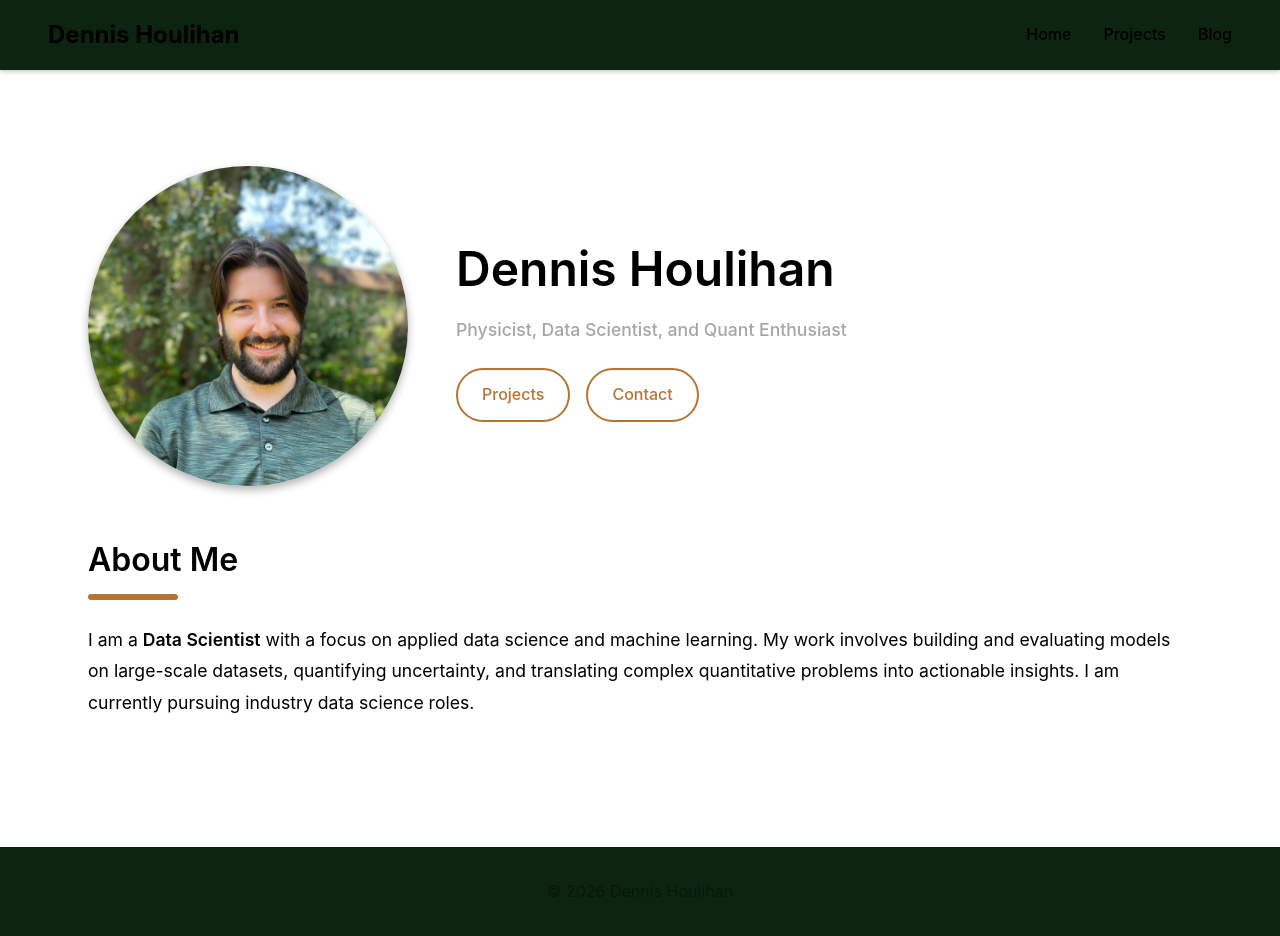
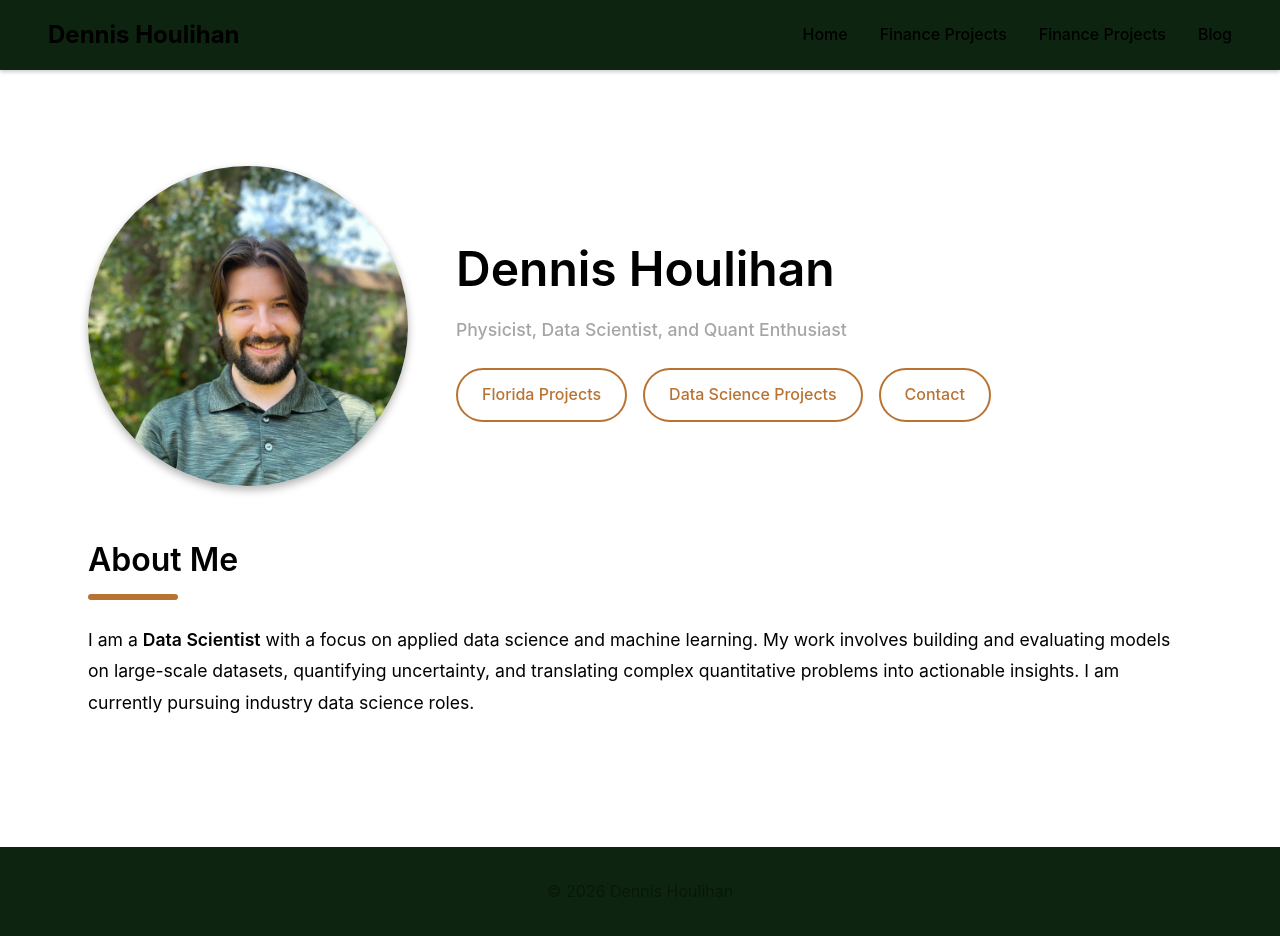
Before and after one commit to DJHoulihan/DJHoulihan.github.io, a Jekyll site: the page built from index.html, in a window 1280 px wide and 952 px high. Shown: the top 936 px of the window. Built offline with Jekyll 4.4.1, drawn with Linux system fonts in a browser that asks for light colours.

Commit message:
Added folders for projects and blog

```diff
--- /dev/null
+++ b/Blog/index.html
@@ -0,0 +1,4 @@
+---
+layout: default
+collectionpage: posts
+---
--- /dev/null
+++ b/Data Science Projects/index.html
@@ -0,0 +1,4 @@
+---
+layout: default
+collectionpage: dsprojects
+---
--- /dev/null
+++ b/Finance Projects/index.html
@@ -0,0 +1,4 @@
+---
+layout: default
+collectionpage: fprojects
+---
--- a/_layouts/default.html
+++ b/_layouts/default.html
@@ -14,8 +14,9 @@
       <nav>
         <ul>
           <li><a href="/">Home</a></li>
-          <li><a href="/projects/">Projects</a></li>
-          <li><a href="/blog/">Blog</a></li>
+          <li><a href="/Finance Projects/">Finance Projects</a></li>
+          <li><a href="/Data Science Projects/">Finance Projects</a></li>
+          <li><a href="/Blog/">Blog</a></li>
         </ul>
       </nav>
     </div>
--- a/index.html
+++ b/index.html
@@ -14,8 +14,9 @@
     <h1>Dennis Houlihan</h1>
     <div class="hero-subtitle">Physicist, Data Scientist, and Quant Enthusiast</div>
     <div class="hero-buttons">
-      <a href="/projects/" class="btn">Projects</a>
-      <a href="mailto:{{ site.author.email }}" class="btn">Contact</a>
+      <a href="/Finance Projects/" class="btn">Florida Projects</a>
+      <a href="/Data Science Projects/" class="btn">Data Science Projects</a>
+      <a href="mailto:{{ dennishoulihan12@gmail.com }}" class="btn">Contact</a>
     </div>
   </div>
 </section>
```
